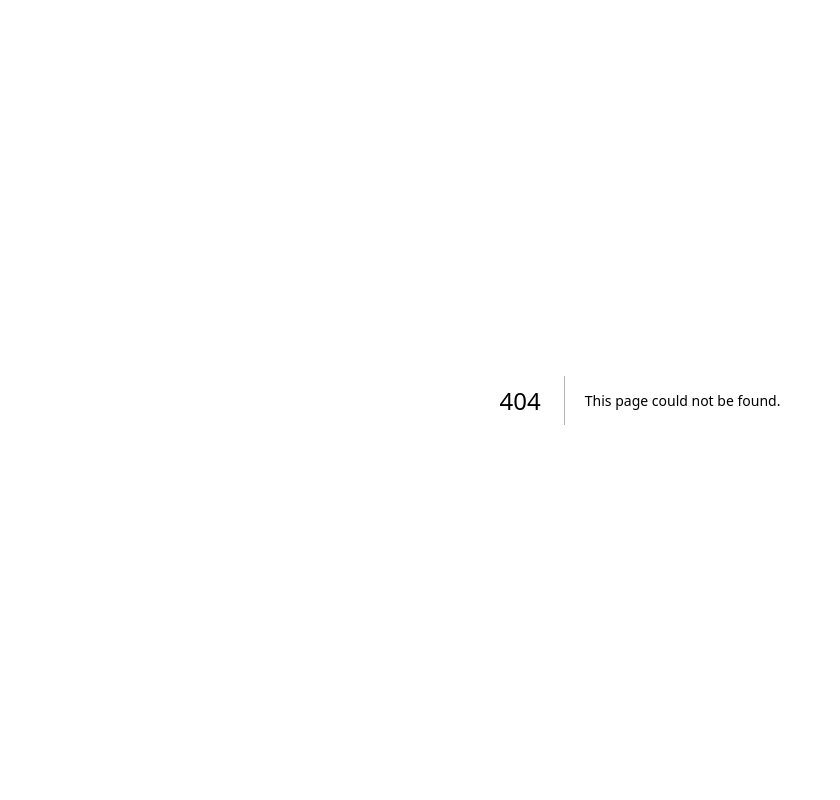
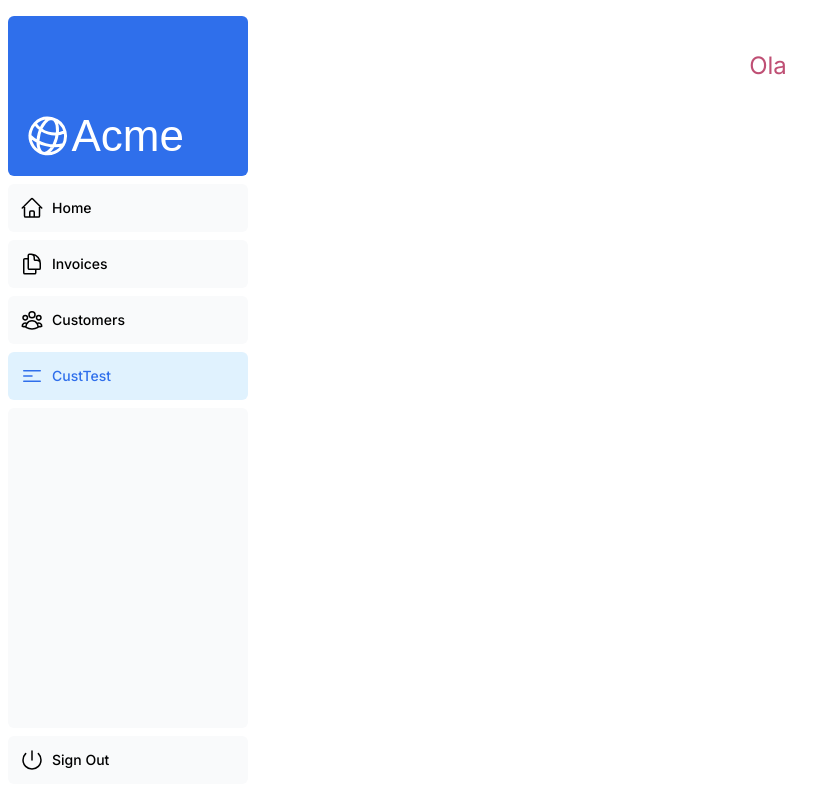
Before and after one commit to lucasdevtec/nextjs-dashboard, a Next.js app: page /dashboard/cust in a window 1280 px wide. Before the commit this address had no page. Shown: the whole page, without its empty margins (0-840 px from the left). Built offline with nearby package versions, Linux system fonts and the light colour scheme; a web font is replaced by a local one.

Commit message:
Feat - Routs test

```diff
--- /dev/null
+++ b/app/dashboard/cust/layout.tsx
@@ -0,0 +1,15 @@
+import StyledComponentsRegistry from '@/app/lib/registry';
+
+export default function RootLayout({
+  children,
+}: {
+  children: React.ReactNode;
+}) {
+  return (
+    <html>
+      <body>
+        <StyledComponentsRegistry>{children}</StyledComponentsRegistry>
+      </body>
+    </html>
+  );
+}
--- /dev/null
+++ b/app/dashboard/cust/page.tsx
@@ -0,0 +1,13 @@
+'use client';
+
+import styled from 'styled-components';
+
+const Title = styled.h1`
+  font-size: 1.5em;
+  text-align: center;
+  color: #bf4f74;
+`;
+
+export default function Page() {
+  return <Title>Ola</Title>;
+}
--- /dev/null
+++ b/app/dashboard/customers/page.tsx
@@ -0,0 +1,3 @@
+export default function Page() {
+  return <p>Customers Page</p>;
+}
--- /dev/null
+++ b/app/dashboard/invoices/page.tsx
@@ -0,0 +1,3 @@
+export default function Page() {
+  return <p>Invoices Page</p>;
+}
--- /dev/null
+++ b/app/dashboard/layout.tsx
@@ -0,0 +1,12 @@
+import SideNav from '@/app/ui/dashboard/sidenav';
+
+export default function Layout({ children }: { children: React.ReactNode }) {
+  return (
+    <div className="flex h-screen flex-col md:flex-row md:overflow-hidden">
+      <div className="w-full flex-none md:w-64">
+        <SideNav />
+      </div>
+      <div className="flex-grow p-6 md:overflow-y-auto md:p-12">{children}</div>
+    </div>
+  );
+}
--- /dev/null
+++ b/app/dashboard/page.tsx
@@ -0,0 +1,3 @@
+export default function Page() {
+  return <p>Dashboard Page</p>;
+}
--- /dev/null
+++ b/app/lib/registry.tsx
@@ -0,0 +1,29 @@
+'use client';
+
+import React, { useState } from 'react';
+import { useServerInsertedHTML } from 'next/navigation';
+import { ServerStyleSheet, StyleSheetManager } from 'styled-components';
+
+export default function StyledComponentsRegistry({
+  children,
+}: {
+  children: React.ReactNode;
+}) {
+  // Only create stylesheet once with lazy initial state
+  // x-ref: https://reactjs.org/docs/hooks-reference.html#lazy-initial-state
+  const [styledComponentsStyleSheet] = useState(() => new ServerStyleSheet());
+
+  useServerInsertedHTML(() => {
+    const styles = styledComponentsStyleSheet.getStyleElement();
+    styledComponentsStyleSheet.instance.clearTag();
+    return <>{styles}</>;
+  });
+
+  if (typeof window !== 'undefined') return <>{children}</>;
+
+  return (
+    <StyleSheetManager sheet={styledComponentsStyleSheet.instance}>
+      {children}
+    </StyleSheetManager>
+  );
+}
--- /dev/null
+++ b/app/lucas/page.tsx
@@ -0,0 +1,3 @@
+export default function Page() {
+  return <p>Lucas Page</p>;
+}
--- a/app/ui/dashboard/nav-links.tsx
+++ b/app/ui/dashboard/nav-links.tsx
@@ -1,8 +1,13 @@
+'use client';
 import {
   UserGroupIcon,
   HomeIcon,
   DocumentDuplicateIcon,
+  Bars3CenterLeftIcon,
 } from '@heroicons/react/24/outline';
+import Link from 'next/link';
+import { usePathname } from 'next/navigation';
+import clsx from 'clsx';
 
 // Map of links to display in the side navigation.
 // Depending on the size of the application, this would be stored in a database.
@@ -14,22 +19,30 @@ const links = [
     icon: DocumentDuplicateIcon,
   },
   { name: 'Customers', href: '/dashboard/customers', icon: UserGroupIcon },
+  { name: 'CustTest', href: '/dashboard/cust', icon: Bars3CenterLeftIcon },
 ];
 
 export default function NavLinks() {
+  const pathname = usePathname();
+
   return (
     <>
       {links.map((link) => {
         const LinkIcon = link.icon;
         return (
-          <a
+          <Link
             key={link.name}
             href={link.href}
-            className="flex h-[48px] grow items-center justify-center gap-2 rounded-md bg-gray-50 p-3 text-sm font-medium hover:bg-sky-100 hover:text-blue-600 md:flex-none md:justify-start md:p-2 md:px-3"
+            className={clsx(
+              'flex h-[48px] grow items-center justify-center gap-2 rounded-md bg-gray-50 p-3 text-sm font-medium hover:bg-sky-100 hover:text-blue-600 md:flex-none md:justify-start md:p-2 md:px-3',
+              {
+                'bg-sky-100 text-blue-600': pathname === link.href,
+              },
+            )}
           >
             <LinkIcon className="w-6" />
             <p className="hidden md:block">{link.name}</p>
-          </a>
+          </Link>
         );
       })}
     </>
--- a/next.config.js
+++ b/next.config.js
@@ -2,3 +2,8 @@
 const nextConfig = {};
 
 module.exports = nextConfig;
+module.exports = {
+  compiler: {
+    styledComponents: true,
+  },
+};
--- a/package.json
+++ b/package.json
@@ -11,6 +11,7 @@
     "@heroicons/react": "^2.0.18",
     "@tailwindcss/forms": "^0.5.7",
     "@types/node": "20.5.7",
+    "@types/styled-components": "^5.1.34",
     "@vercel/postgres": "^0.5.0",
     "autoprefixer": "10.4.15",
     "bcrypt": "^5.1.1",
@@ -19,6 +20,7 @@
     "postcss": "8.4.31",
     "react": "18.2.0",
     "react-dom": "18.2.0",
+    "styled-components": "^6.1.8",
     "tailwindcss": "3.3.3",
     "typescript": "5.2.2",
     "zod": "^3.22.2"
```
Also changed, not shown: 1 other file (tests, documents, lock files or other folders).
